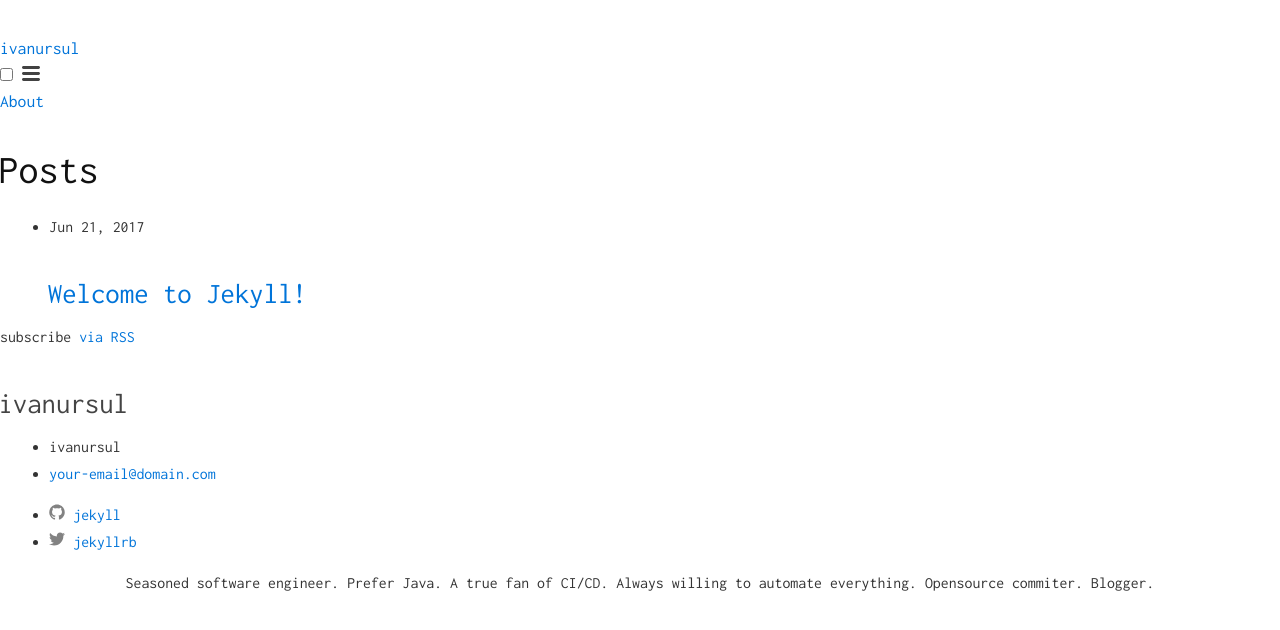
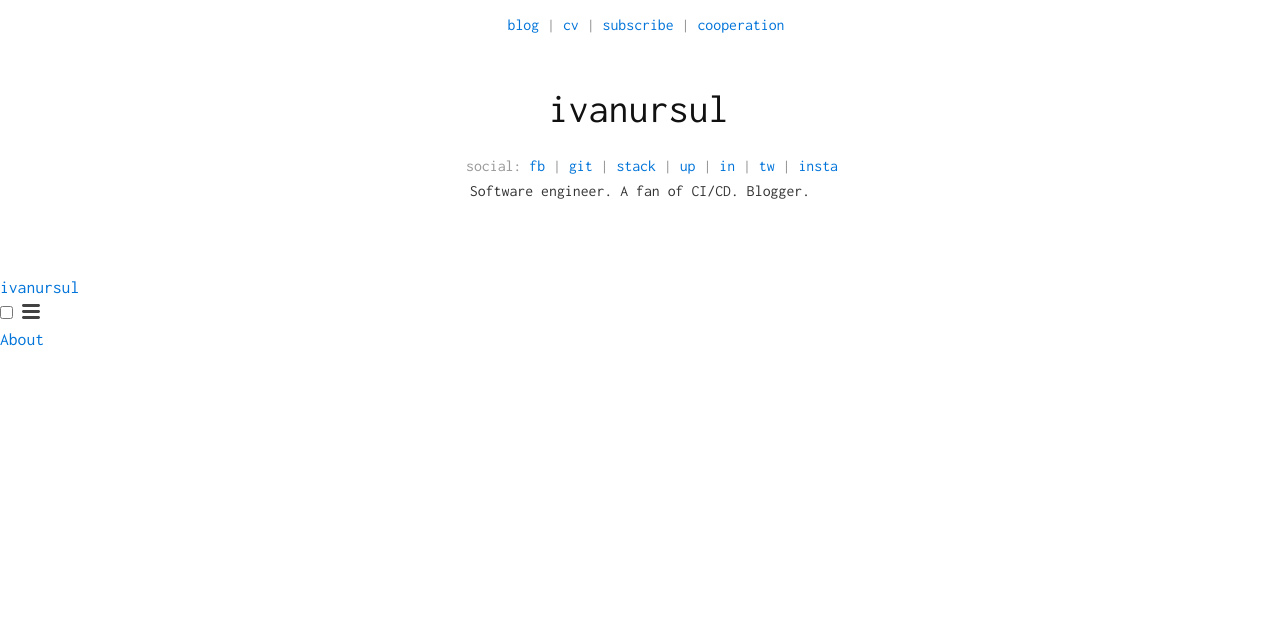
Before and after one commit to ivanursul/ivanursul, a Jekyll site: the page built from index.md, in a window 1280 px wide. Shown: the top 630 px of the page. Built offline with Jekyll 4.4.1, drawn with Linux system fonts in a browser that asks for light colours.

Commit message:
worked on header

```diff
--- a/_config.yml
+++ b/_config.yml
@@ -25,11 +25,17 @@ description: > # this means to ignore newlines until "baseurl:"
   Seasoned software engineer. Prefer Java. A true fan of CI/CD.
   Always willing to automate everything. Opensource commiter. Blogger.
 
+me: Software engineer. A fan of CI/CD. Blogger.
+
 baseurl: "/ivanursul" # the subpath of your site, e.g. /blog
 url: "https://chalatz.github.io" # the base hostname & protocol for your site, e.g. http://example.com
 
-twitter_username: jekyllrb
-github_username:  jekyll
+facebook_username: johnyursul
+github_username:  ivanursul
+twitter_username: ivanursul
+instagram_username: joanursul
+linked_in_id: ivan-ursul-5a193449
+upwork_id: 01773bdc595f0cec47
 
 repository: 'chalatz/ivanursul'
 
--- /dev/null
+++ b/_includes/header/info.html
@@ -0,0 +1,32 @@
+<header class="row">
+
+    {% if site.logo %}
+        <a
+            id="blog-logo"
+            href="{{ '' | relative_url }}">
+            <img src="{{ site.logo | relative_url }}" alt="Blog Logo" />
+        </a>
+    {% endif %}
+
+    <h1><a href="{{ '' | relative_url }}"  alt="Blog Title">{{ site.title }}</a></h1>
+
+    <p class="header-text blog-description">
+        social:
+        <a href="https://www.facebook.com/{{ site.facebook_username }}">fb</a>
+        |
+        <a href="https://github.com/{{ site.github_username }}">git</a>
+        |
+        <a href="http://stackoverflow.com/users/1446725/ivan-ursul?tab=profile">stack</a>
+                        |
+        <a href="https://www.upwork.com/freelancers/~{{ site.upwork_id }}">up</a>
+                        |
+        <a href="https://www.linkedin.com/in/{{ site.linked_in_id }}">in</a>
+                        |
+        <a href="https://twitter.com/{{ site.twitter_username }}">tw</a>
+        |
+        <a href="https://www.instagram.com/{{ site.instagram_username }}/">insta</a>
+    </p>
+
+    <p class="blog-description">{{ site.me }}</p>
+
+</header>
--- /dev/null
+++ b/_includes/header/nav.html
@@ -0,0 +1,9 @@
+<p class="header-text">
+	<a href="{{ '' | relative_url }}">blog</a>
+	|
+	<a href="{{ 'cv' | relative_url }}">cv</a>
+	|
+	<a href="{{ 'subscribe' | relative_url }}">subscribe</a>
+	|
+	<a href="{{ 'cooperation' | relative_url }}">cooperation</a>
+</p>
--- a/_layouts/default.html
+++ b/_layouts/default.html
@@ -3,17 +3,15 @@
 
   {% include head.html %}
 
-  <body>
+  <body class="home-template">
+
+    {% include header/nav.html %}
+
+    {% include header/info.html %}
 
     {% include header.html %}
 
-    <main class="page-content" aria-label="Content">
-      <div class="wrapper">
-        {{ content }}
-      </div>
-    </main>
 
-    {% include footer.html %}
 
   </body>
 
```
